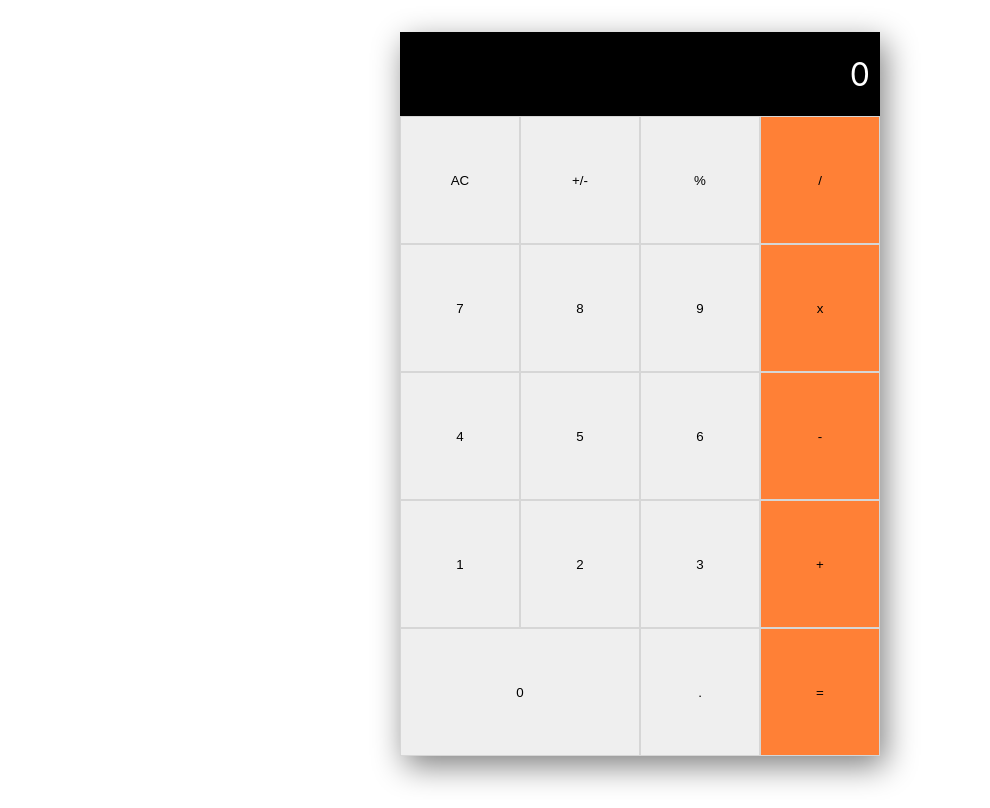
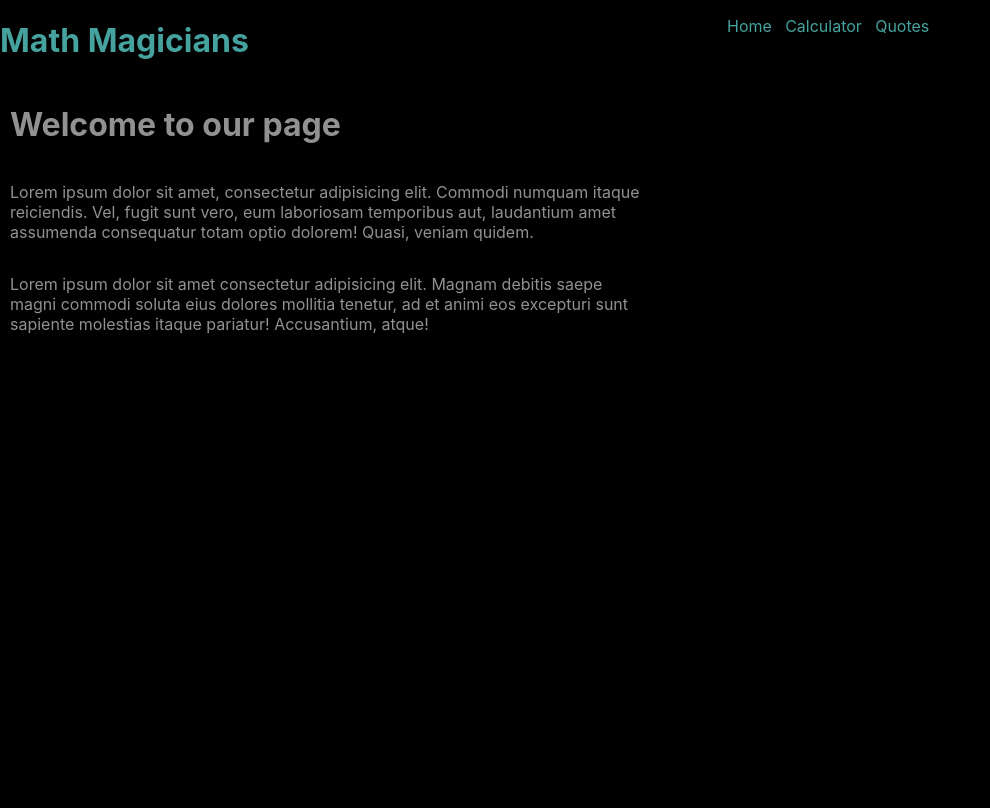
Before and after one commit to DelhinRharl/math-magician, a React (Create React App) app: page / in a window 1280 px wide. Shown: the whole page, without its empty margins (0-990 px from the left). Built offline with nearby package versions, Linux system fonts and the light colour scheme.

Commit message:
Add other pages for website

```diff
--- a/package.json
+++ b/package.json
@@ -9,6 +9,7 @@
     "big.js": "^6.1.1",
     "react": "^17.0.2",
     "react-dom": "^17.0.2",
+    "react-router-dom": "^6.2.1",
     "react-scripts": "5.0.0",
     "web-vitals": "^2.1.3"
   },
--- a/src/App.css
+++ b/src/App.css
@@ -1,17 +1,19 @@
 .container {
   display: flex;
   flex-direction: column;
-  width: 30rem;
+  width: 35rem;
+  height: 80vh;
   align-content: center;
-  border: saddlebrown;
   border: 1px;
-  box-shadow: 5px 10px 30px grey;
+  border-radius: 5px;
+  box-shadow: -1px -1px 1px #66fcf1;
+  margin-top: 4.125rem;
 }
 
 .output {
-  height: 4rem;
+  height: 5rem;
   background-color: rgb(0, 0, 0);
-  color: white;
+  color: #66fcf1;
   display: flex;
   align-items: center;
   align-content: center;
@@ -25,6 +27,7 @@
   grid-template-columns: 1fr 1fr 1fr 1fr;
   width: 100%;
   height: 80vh;
+  background-color: #c5c6c7;
 }
 
 .btn {
@@ -36,54 +39,107 @@
 }
 
 #mod {
-  background-color: rgba(255, 94, 0, 0.788);
+  background-color: #45a29e;
   cursor: pointer;
 }
 
 #mod:hover {
-  background-color: rgba(192, 72, 3, 0.993);
+  background-color: #66fcf1;
 }
 
 #multiply {
-  background-color: rgba(255, 94, 0, 0.788);
+  background-color: #45a29e;
   cursor: pointer;
 }
 
 #multiply:hover {
-  background-color: rgba(192, 72, 3, 0.993);
+  background-color: #66fcf1;
 }
 
 #minus {
-  background-color: rgba(255, 94, 0, 0.788);
+  background-color: #45a29e;
   cursor: pointer;
 }
 
 #minus:hover {
-  background-color: rgba(192, 72, 3, 0.993);
+  background-color: #66fcf1;
 }
 
 #plus {
-  background-color: rgba(255, 94, 0, 0.788);
+  background-color: #45a29e;
   cursor: pointer;
 }
 
 #plus:hover {
-  background-color: rgba(192, 72, 3, 0.993);
+  background-color: #66fcf1;
 }
 
 #equals {
-  background-color: rgba(255, 94, 0, 0.788);
+  background-color: #45a29e;
   cursor: pointer;
 }
 
 #equals:hover {
-  background-color: rgba(192, 72, 3, 0.993);
+  background-color: #66fcf1;
 }
 
 #root {
   display: flex;
   flex-direction: column;
-  justify-content: center;
-  align-items: center;
-  padding-top: 2rem;
+  justify-content: flex-start;
+  padding-top: 0.5rem;
+  margin: 0;
+  width: 100%;
+  height: 100vh;
+  background-color: #000;
+  color: #45a29e;
 }
+
+.g-container {
+  display: flex;
+  gap: 10%;
+  margin-top: 4rem;
+  font-size: 2rem;
+  color: hsla(0, 0%, 100%, 0.569);
+}
+
+.main-page {
+  max-width: 50%;
+  display: flex;
+  flex-direction: column;
+  justify-content: flex-start;
+  margin-top: 4.125rem;
+  padding: 0.625rem;
+  color: hsla(0, 0%, 100%, 0.569);
+}
+
+.header {
+  display: flex;
+  position: fixed;
+  top: 0;
+}
+
+.nav-menu {
+  display: flex;
+  list-style: none;
+  justify-content: space-around;
+  width: 100%;
+}
+
+.nav-link {
+  text-decoration: none;
+  color: #45a29e;
+}
+
+nav {
+  position: fixed;
+  right: 30%;
+}
+
+.quotes {
+  margin-top: 4rem;
+  padding: 4.25rem;
+  font-size: 2rem;
+  max-width: 50%;
+  color: hsla(0, 0%, 100%, 0.569);
+}
--- a/src/App.js
+++ b/src/App.js
@@ -1,8 +1,34 @@
 import React from 'react';
 import './App.css';
+import { Routes, Route } from 'react-router-dom';
 import Calculator from './Components/calculator';
+import Navigation from './Components/Navigation';
+import Home from './Components/Home';
+import Quotes from './Components/Quotes';
 
 const App = () => (
-  <Calculator />
+  <>
+    <Navigation />
+    <Routes>
+      <Route
+        path="/"
+        element={(
+          <Home />
+        )}
+      />
+      <Route
+        path="/calculator"
+        element={(
+          <Calculator />
+        )}
+      />
+      <Route
+        path="/Quotes"
+        element={(
+          <Quotes />
+        )}
+      />
+    </Routes>
+  </>
 );
 export default App;
--- /dev/null
+++ b/src/Components/Home.js
@@ -0,0 +1,19 @@
+import React from 'react';
+
+const Home = () => (
+  <main className="main-page">
+    <h1 className="headline">
+      Welcome to our page
+    </h1>
+
+    <p className="para1">Lorem ipsum dolor sit amet, consectetur adipisicing elit. Commodi numquam itaque reiciendis. Vel, fugit sunt vero, eum laboriosam temporibus aut, laudantium amet assumenda consequatur totam optio dolorem! Quasi, veniam quidem.</p>
+
+    <p className="para2">
+      Lorem ipsum dolor sit amet consectetur adipisicing elit.
+      Magnam debitis saepe magni commodi soluta eius dolores mollitia tenetur,
+      ad et animi eos excepturi sunt sapiente molestias itaque pariatur!
+      Accusantium, atque!
+    </p>
+  </main>
+);
+export default Home;
--- /dev/null
+++ b/src/Components/Navigation.js
@@ -0,0 +1,29 @@
+import React from 'react';
+import { NavLink } from 'react-router-dom';
+
+const Navigation = () => (
+  <header className="header">
+    <h1 className="header-heading">Math Magicians</h1>
+    <nav>
+      <ul className="nav-menu">
+        <li className="nav-item">
+          <NavLink className="nav-link" to="/">
+            Home
+          </NavLink>
+        </li>
+        <li className="nav-item">
+          <NavLink className="nav-link" to="/calculator">
+            Calculator
+          </NavLink>
+        </li>
+        <li className="nav-item">
+          <NavLink className="nav-link" to="/Quotes">
+            Quotes
+          </NavLink>
+        </li>
+      </ul>
+    </nav>
+  </header>
+);
+
+export default Navigation;
--- /dev/null
+++ b/src/Components/Quotes.js
@@ -0,0 +1,12 @@
+import React from 'react';
+
+const Quotes = () => (
+  <main className="quotes">
+    <p className="quote-content">
+      Mathematics is the music of reason
+      <b>— James Joseph Sylvester</b>
+    </p>
+  </main>
+);
+
+export default Quotes;
--- a/src/Components/calculator.js
+++ b/src/Components/calculator.js
@@ -10,6 +10,8 @@ const Calculator = () => {
 
   const { next, total } = state;
   return (
+    <div className="g-container">
+      <p>Lets do some math</p>
       <div className="container">
         <div className="output">{next || total || 0}</div>
         <div className="btns">
@@ -34,6 +36,7 @@ const Calculator = () => {
           <button id="equals" type="button" className="btn" onClick={btnClick}>=</button>
         </div>
       </div>
+    </div>
   );
 };
 
--- a/src/index.js
+++ b/src/index.js
@@ -1,13 +1,16 @@
 import React from 'react';
 import ReactDOM from 'react-dom';
 import './index.css';
+import { BrowserRouter } from 'react-router-dom';
 import App from './App';
 import reportWebVitals from './reportWebVitals';
 
 ReactDOM.render(
-  <React.StrictMode>
-    <App />
-  </React.StrictMode>,
+  <BrowserRouter>
+    <React.StrictMode>
+      <App />
+    </React.StrictMode>
+  </BrowserRouter>,
   document.getElementById('root'),
 );
 
```
Also changed, not shown: 1 other file (tests, documents, lock files or other folders). Lines whose indentation alone changed are shown as unchanged.
